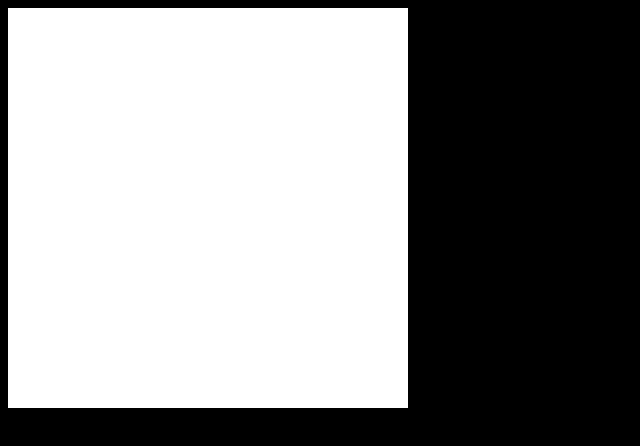
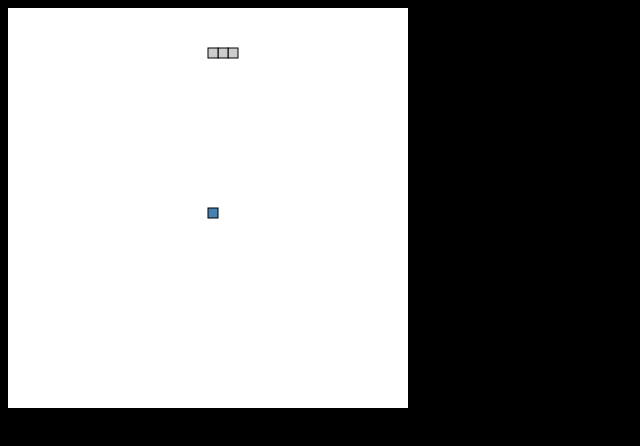
Before and after one commit to Latisdorsi/html5_snake, a plain HTML site: page index.html in a window 1280 px wide. Shown: the full height of the page, 0-640 px from the left. Drawn offline with nearby package versions, Linux system fonts and the light colour scheme.

Commit message:
hittest done

```diff
--- a/assets/script.js
+++ b/assets/script.js
@@ -7,6 +7,24 @@ SnakeGame.game = (function(){
   SnakeGame.height = 400;
   SnakeGame.blockSize = 10;
   var frameLength = 100; //new frame every 0.5 seconds
+  SnakeGame.widthInBlocks = SnakeGame.width /SnakeGame.blockSize;
+  SnakeGame.heightInBlocks = SnakeGame.height /SnakeGame.blockSize;
+
+SnakeGame.equalCoordinates = function (coord1, coord2) {
+  return coord1[0] === coord2[0] && coord1[1] === coord2[1];
+}
+
+SnakeGame.checkCoordinateInArray = function (coord, arr) {
+  var isInArray = false;
+  $.each(arr, function (index, item) {
+    if (JS_SNAKE.equalCoordinates(coord, item)) {
+      isInArray = true;
+    }
+  });
+  return isInArray;
+};
+
+
 
 //Initiate Program
 function init(){
@@ -18,7 +36,7 @@ var canvas = $canvas[0];
 ctx = canvas.getContext('2d');
 Snake = SnakeGame.Snake;
 Apple = SnakeGame.Apple;
-Apple.drawApple(ctx);
+
 gameLoop();
 }
 
@@ -26,8 +44,8 @@ function gameLoop(){
   ctx.clearRect(0,0,SnakeGame.height, SnakeGame.width)
   Snake.advanceSnake();
   Snake.drawSnake(ctx);
-
- setTimeout(gameLoop, frameLength);
+  Apple.drawApple(ctx);
+  setTimeout(gameLoop, frameLength);
 }
 
 return{
@@ -45,14 +63,13 @@ function Draw_Apple(ctx){
 ctx.save();
 ctx.fillStyle = '#4682B4';
 ctx.fillStoke = 'black';
-var radius = SnakeGame.blockSize/2;
-var x = SnakeGame.blockSize * Math.round(Math.random() * SnakeGame.width/ SnakeGame.blockSize)  ;
-var y = SnakeGame.blockSize * Math.round(Math.random() * SnakeGame.width/ SnakeGame.blockSize) ;
-ctx.beginPath();
-ctx.arc(x, y,SnakeGame.blockSize/2 ,0,2*Math.PI, true);
-ctx.fill();
+var x = SnakeGame.blockSize * apple_Position[0];
+var y = SnakeGame.blockSize * apple_Position[1];
+ctx.fillRect(x, y, SnakeGame.blockSize, SnakeGame.blockSize);
+ctx.strokeRect(x, y, SnakeGame.blockSize, SnakeGame.blockSize);
 ctx.restore();
 }
+
 
 return{
   drawApple : Draw_Apple
@@ -124,6 +141,18 @@ function AdvanceSnake(){
   });
   var moveSnake;
   moveSnake = positionArray[0].slice();
+  if (moveSnake[0] <= -1 || moveSnake[1] <= -1 || moveSnake[0] > ( SnakeGame.widthInBlocks - 1) ||
+    moveSnake[1] > (SnakeGame.heightInBlocks - 1) ){
+  direction = 'right';
+    while(positionArray.length > 0) {
+    positionArray.pop();
+    }
+  positionArray.push([6,4]);
+  positionArray.push([5,4]);
+  positionArray.push([4,4]);
+
+  }
+  else{
   if(direction == 'right'){
   moveSnake[0] += 1;
   }
@@ -138,7 +167,7 @@ function AdvanceSnake(){
   }
   positionArray.unshift(moveSnake);
   positionArray.pop();
-
+  }
 }
 
 
--- a/assets/style.css
+++ b/assets/style.css
@@ -3,6 +3,5 @@ body{
 }
 #snakeJS{
 	background-color:white;
-	margin: 0 auto;
-	text-align: center;
+	margin: 50,50;
 }
```
